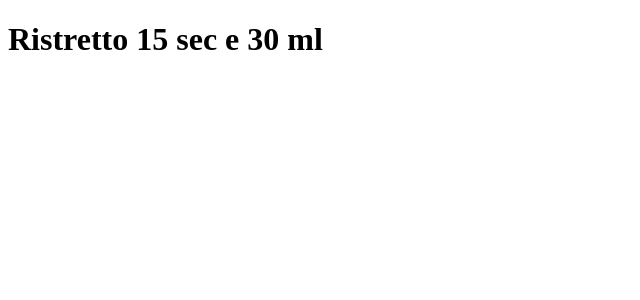
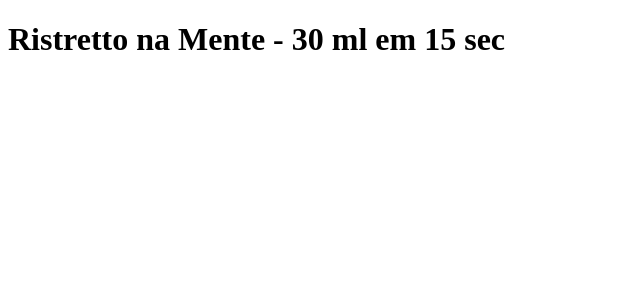
Before and after one commit to arminti10/ssd-main, a Next.js app: page / in a window 1280 px wide. Shown: the top 300 px of the page, without its empty margins (0-640 px from the left). Built offline with nearby package versions, Linux system fonts and the light colour scheme.

Commit message:
modifica frase

```diff
--- a/pages/index.js
+++ b/pages/index.js
@@ -1,5 +1,5 @@
 function Home() {
-    return <h1>Ristretto 15 sec e 30 ml</h1>
+    return <h1>Ristretto na Mente - 30 ml em 15 sec</h1>
 }
 
 export default Home;
```
